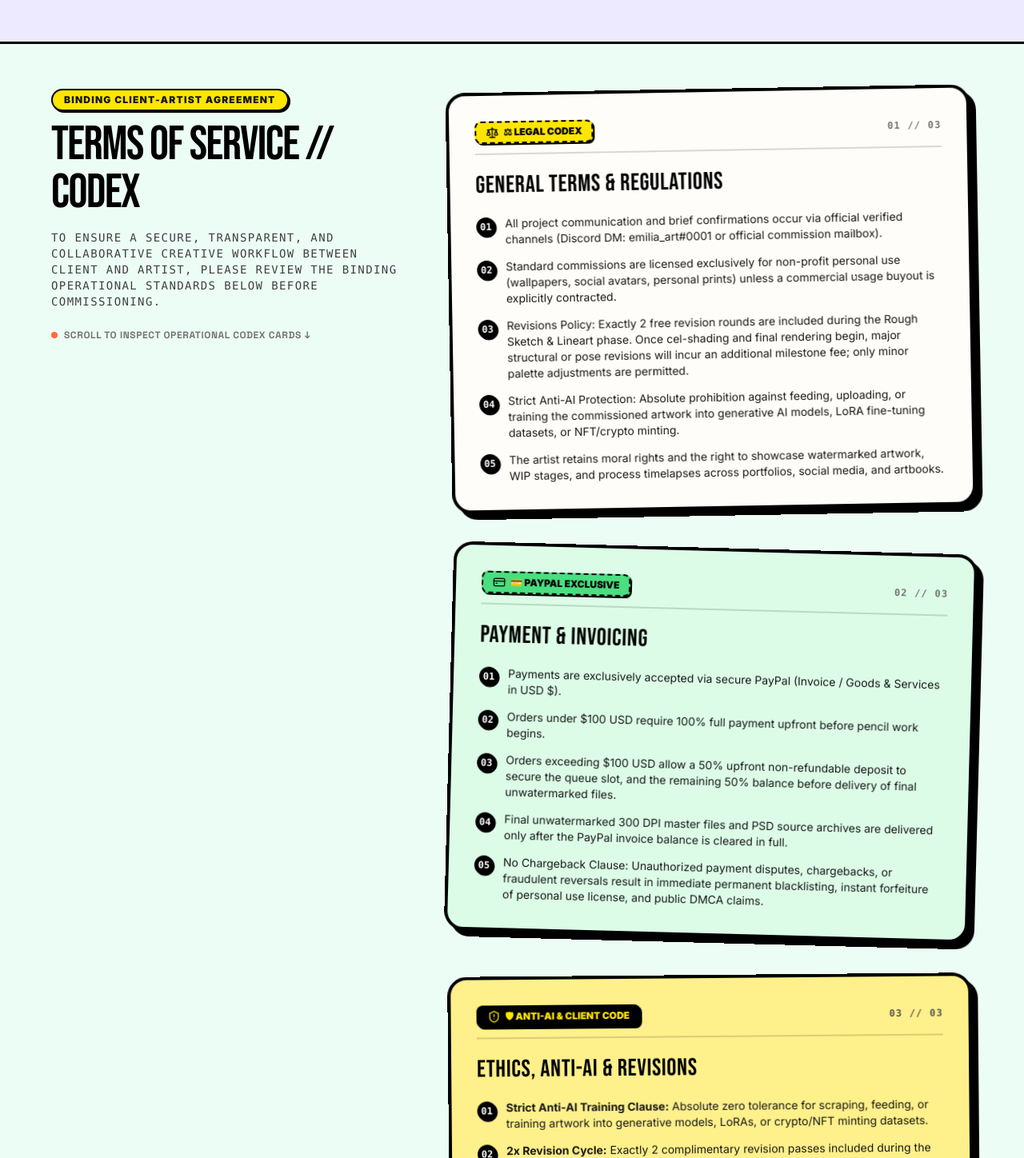
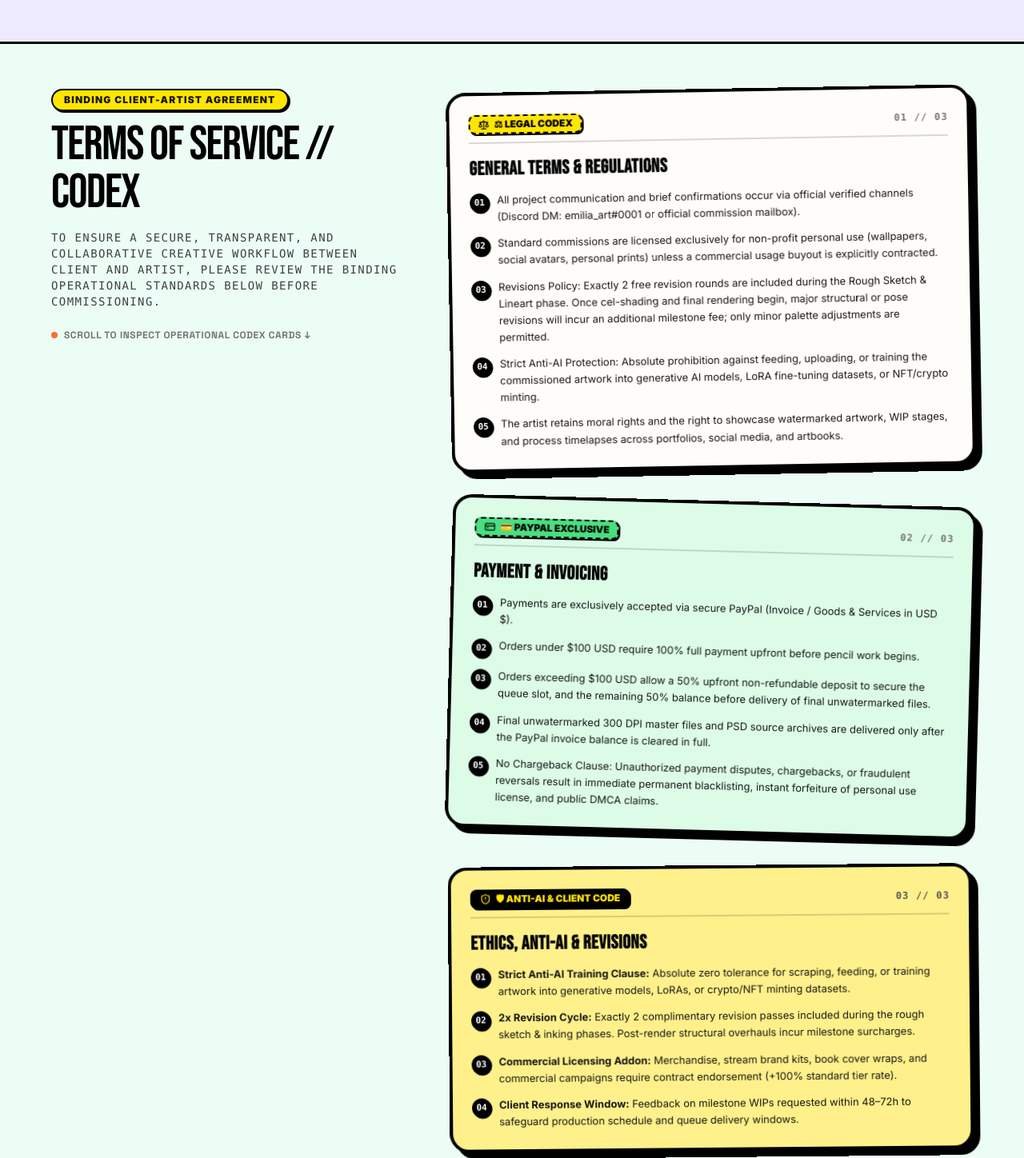
Before and after one commit to huzaifayaseen-bit/artwork_portfolio, a Next.js app: page / in a window 1280 px wide. Shown: the part 5422-6870 px from the top of the page at 80% size. Built offline with nearby package versions, Linux system fonts and the light colour scheme; no server answers.

Commit message:
fix: compact TOS card typography and padding to prevent bottom viewport cutoff

```diff
--- a/src/app/page.tsx
+++ b/src/app/page.tsx
@@ -170,7 +170,7 @@ export default function Home() {
         {/* Section 7: Terms of Service // Codex (Soft Sage / Mint) */}
         <section
           id="tos"
-          className="w-full bg-[#ECFDF5] border-b-[3px] border-black py-14 md:py-18 px-6 scroll-mt-20"
+          className="w-full bg-[#ECFDF5] border-b-[3px] border-black pt-14 md:pt-18 pb-32 px-6 scroll-mt-20"
         >
           <div className="max-w-6xl mx-auto">
             <TermsOfService tosData={data.termsOfService} />
--- a/src/app/tos/page.tsx
+++ b/src/app/tos/page.tsx
@@ -19,7 +19,7 @@ export default function TosPage() {
       <Navbar profile={data.profile} queueData={data.queue} />
 
       {/* Main TOS Container */}
-      <main className="flex-1 max-w-7xl w-full mx-auto px-4 sm:px-6 lg:px-8 pt-24 sm:pt-28 pb-8">
+      <main className="flex-1 max-w-7xl w-full mx-auto px-4 sm:px-6 lg:px-8 pt-24 sm:pt-28 pb-32">
         <TermsOfService tosData={data.termsOfService} />
       </main>
 
--- a/src/components/sections/TermsOfService.tsx
+++ b/src/components/sections/TermsOfService.tsx
@@ -14,7 +14,7 @@ export const TermsOfService: React.FC<TermsOfServiceProps> = ({ tosData }) => {
   return (
     <div className="max-w-6xl mx-auto grid grid-cols-1 lg:grid-cols-12 gap-10 items-start">
       {/* Left Column: Pinned Sticky Overview Header */}
-      <div className="lg:col-span-5 lg:sticky lg:top-28 select-none">
+      <div className="lg:col-span-5 lg:sticky lg:top-24 select-none">
         <span className="text-[11px] sm:text-xs font-black uppercase tracking-widest bg-[#FFE600] border-2 border-black px-3.5 py-1 rounded-full shadow-[2px_2px_0px_#000] inline-block mb-3">
           BINDING CLIENT-ARTIST AGREEMENT
         </span>
@@ -32,12 +32,12 @@ export const TermsOfService: React.FC<TermsOfServiceProps> = ({ tosData }) => {
       </div>
 
       {/* Right Column: Henrietta-Style Native Sticky Card Stack */}
-      <div className="lg:col-span-7 flex flex-col gap-12 relative pb-12">
+      <div className="lg:col-span-7 flex flex-col gap-10 relative pb-16">
         {/* Card 01: Legal Codex // Rules */}
-        <div className="sticky top-28 z-10 bg-[#FFFDF9] border-[4px] border-black rounded-3xl p-6 sm:p-8 shadow-[8px_8px_0px_#000] rotate-[-1deg] transition-transform select-none">
-          <div className="flex items-center justify-between gap-3 mb-5 pb-3 border-b-2 border-black/15">
-            <span className="inline-flex items-center gap-1.5 px-3 py-1 bg-[#FFE600] text-black border-2 border-dashed border-black font-black text-xs uppercase rounded-lg shadow-[2px_2px_0px_#000]">
-              <Scale className="w-4 h-4" />
+        <div className="sticky top-20 md:top-24 z-10 bg-[#FFFDF9] border-[4px] border-black rounded-3xl p-5 md:p-6 shadow-[8px_8px_0px_#000] rotate-[-1deg] transition-transform select-none max-h-[78vh] overflow-y-auto">
+          <div className="flex items-center justify-between gap-3 mb-4 pb-2.5 border-b-2 border-black/15">
+            <span className="inline-flex items-center gap-1.5 px-2.5 py-0.5 bg-[#FFE600] text-black border-2 border-dashed border-black font-black text-xs uppercase rounded-lg shadow-[2px_2px_0px_#000]">
+              <Scale className="w-3.5 h-3.5" />
               ⚖ {tosData.generalTerms?.badge || "LEGAL CODEX // RULES"}
             </span>
             <span className="font-mono text-xs font-black text-neutral-500 uppercase tracking-widest">
@@ -45,14 +45,14 @@ export const TermsOfService: React.FC<TermsOfServiceProps> = ({ tosData }) => {
             </span>
           </div>
 
-          <h3 className="font-comic text-2xl sm:text-3xl uppercase text-black tracking-wide mb-5">
+          <h3 className="font-comic text-xl md:text-2xl font-black uppercase text-black tracking-wide mb-3">
             {tosData.generalTerms?.title || "GENERAL TERMS & USAGE"}
           </h3>
 
-          <ul className="space-y-3.5 text-neutral-900 font-sans text-xs sm:text-sm leading-relaxed">
+          <ul className="space-y-2.5 md:space-y-3 text-neutral-900 font-sans text-xs md:text-[13px] leading-relaxed text-black/90">
             {tosData.generalTerms?.rules?.map((rule, idx) => (
-              <li key={idx} className="flex items-start gap-3">
-                <span className="w-6 h-6 rounded-full bg-black text-white font-mono font-black text-xs flex items-center justify-center shrink-0 border-2 border-black shadow-[1.5px_1.5px_0px_#000] mt-0.5">
+              <li key={idx} className="flex items-start gap-2.5">
+                <span className="w-6 h-6 rounded-full bg-black text-white font-mono font-black text-[11px] flex items-center justify-center shrink-0 border-2 border-black shadow-[1.5px_1.5px_0px_#000] mt-0.5">
                   {String(idx + 1).padStart(2, "0")}
                 </span>
                 <p>{rule}</p>
@@ -62,10 +62,10 @@ export const TermsOfService: React.FC<TermsOfServiceProps> = ({ tosData }) => {
         </div>
 
         {/* Card 02: PayPal Exclusive // Billing */}
-        <div className="sticky top-36 z-20 bg-[#DCFCE7] border-[4px] border-black rounded-3xl p-6 sm:p-8 shadow-[8px_8px_0px_#000] rotate-[1.5deg] transition-transform select-none">
-          <div className="flex items-center justify-between gap-3 mb-5 pb-3 border-b-2 border-black/15">
-            <span className="inline-flex items-center gap-1.5 px-3 py-1 bg-[#4ADE80] text-black border-2 border-dashed border-black font-black text-xs uppercase rounded-lg shadow-[2px_2px_0px_#000]">
-              <CreditCard className="w-4 h-4" />
+        <div className="sticky top-24 md:top-28 z-20 bg-[#DCFCE7] border-[4px] border-black rounded-3xl p-5 md:p-6 shadow-[8px_8px_0px_#000] rotate-[1.5deg] transition-transform select-none max-h-[78vh] overflow-y-auto">
+          <div className="flex items-center justify-between gap-3 mb-4 pb-2.5 border-b-2 border-black/15">
+            <span className="inline-flex items-center gap-1.5 px-2.5 py-0.5 bg-[#4ADE80] text-black border-2 border-dashed border-black font-black text-xs uppercase rounded-lg shadow-[2px_2px_0px_#000]">
+              <CreditCard className="w-3.5 h-3.5" />
               💳 {tosData.paymentInvoicing?.badge || "PAYPAL EXCLUSIVE // BILLING"}
             </span>
             <span className="font-mono text-xs font-black text-neutral-500 uppercase tracking-widest">
@@ -73,14 +73,14 @@ export const TermsOfService: React.FC<TermsOfServiceProps> = ({ tosData }) => {
             </span>
           </div>
 
-          <h3 className="font-comic text-2xl sm:text-3xl uppercase text-black tracking-wide mb-5">
+          <h3 className="font-comic text-xl md:text-2xl font-black uppercase text-black tracking-wide mb-3">
             {tosData.paymentInvoicing?.title || "PAYMENT & INVOICING PROTOCOL"}
           </h3>
 
-          <ul className="space-y-3.5 text-neutral-900 font-sans text-xs sm:text-sm leading-relaxed">
+          <ul className="space-y-2.5 md:space-y-3 text-neutral-900 font-sans text-xs md:text-[13px] leading-relaxed text-black/90">
             {tosData.paymentInvoicing?.rules?.map((rule, idx) => (
-              <li key={idx} className="flex items-start gap-3">
-                <span className="w-6 h-6 rounded-full bg-black text-white font-mono font-black text-xs flex items-center justify-center shrink-0 border-2 border-black shadow-[1.5px_1.5px_0px_#000] mt-0.5">
+              <li key={idx} className="flex items-start gap-2.5">
+                <span className="w-6 h-6 rounded-full bg-black text-white font-mono font-black text-[11px] flex items-center justify-center shrink-0 border-2 border-black shadow-[1.5px_1.5px_0px_#000] mt-0.5">
                   {String(idx + 1).padStart(2, "0")}
                 </span>
                 <p>{rule}</p>
@@ -90,10 +90,10 @@ export const TermsOfService: React.FC<TermsOfServiceProps> = ({ tosData }) => {
         </div>
 
         {/* Card 03: Client & Artist Code // Anti-AI */}
-        <div className="sticky top-44 z-30 bg-[#FEF08A] border-[4px] border-black rounded-3xl p-6 sm:p-8 shadow-[8px_8px_0px_#000] rotate-[-0.5deg] transition-transform select-none">
-          <div className="flex items-center justify-between gap-3 mb-5 pb-3 border-b-2 border-black/15">
-            <span className="inline-flex items-center gap-1.5 px-3 py-1 bg-black text-[#FFE600] border-2 border-dashed border-black font-black text-xs uppercase rounded-lg shadow-[2px_2px_0px_#000]">
-              <ShieldAlert className="w-4 h-4 text-[#FFE600]" />
+        <div className="sticky top-28 md:top-32 z-30 bg-[#FEF08A] border-[4px] border-black rounded-3xl p-5 md:p-6 shadow-[8px_8px_0px_#000] rotate-[-0.5deg] transition-transform select-none max-h-[78vh] overflow-y-auto">
+          <div className="flex items-center justify-between gap-3 mb-4 pb-2.5 border-b-2 border-black/15">
+            <span className="inline-flex items-center gap-1.5 px-2.5 py-0.5 bg-black text-[#FFE600] border-2 border-dashed border-black font-black text-xs uppercase rounded-lg shadow-[2px_2px_0px_#000]">
+              <ShieldAlert className="w-3.5 h-3.5 text-[#FFE600]" />
               🛡 ANTI-AI &amp; CLIENT CODE
             </span>
             <span className="font-mono text-xs font-black text-neutral-600 uppercase tracking-widest">
@@ -101,37 +101,37 @@ export const TermsOfService: React.FC<TermsOfServiceProps> = ({ tosData }) => {
             </span>
           </div>
 
-          <h3 className="font-comic text-2xl sm:text-3xl uppercase text-black tracking-wide mb-5">
+          <h3 className="font-comic text-xl md:text-2xl font-black uppercase text-black tracking-wide mb-3">
             ETHICS, ANTI-AI &amp; REVISIONS
           </h3>
 
-          <ul className="space-y-3.5 text-neutral-900 font-sans text-xs sm:text-sm leading-relaxed">
-            <li className="flex items-start gap-3">
-              <span className="w-6 h-6 rounded-full bg-black text-white font-mono font-black text-xs flex items-center justify-center shrink-0 border-2 border-black shadow-[1.5px_1.5px_0px_#000] mt-0.5">
+          <ul className="space-y-2.5 md:space-y-3 text-neutral-900 font-sans text-xs md:text-[13px] leading-relaxed text-black/90">
+            <li className="flex items-start gap-2.5">
+              <span className="w-6 h-6 rounded-full bg-black text-white font-mono font-black text-[11px] flex items-center justify-center shrink-0 border-2 border-black shadow-[1.5px_1.5px_0px_#000] mt-0.5">
                 01
               </span>
               <p>
                 <strong>Strict Anti-AI Training Clause:</strong> Absolute zero tolerance for scraping, feeding, or training artwork into generative models, LoRAs, or crypto/NFT minting datasets.
               </p>
             </li>
-            <li className="flex items-start gap-3">
-              <span className="w-6 h-6 rounded-full bg-black text-white font-mono font-black text-xs flex items-center justify-center shrink-0 border-2 border-black shadow-[1.5px_1.5px_0px_#000] mt-0.5">
+            <li className="flex items-start gap-2.5">
+              <span className="w-6 h-6 rounded-full bg-black text-white font-mono font-black text-[11px] flex items-center justify-center shrink-0 border-2 border-black shadow-[1.5px_1.5px_0px_#000] mt-0.5">
                 02
               </span>
               <p>
                 <strong>2x Revision Cycle:</strong> Exactly 2 complimentary revision passes included during the rough sketch &amp; inking phases. Post-render structural overhauls incur milestone surcharges.
               </p>
             </li>
-            <li className="flex items-start gap-3">
-              <span className="w-6 h-6 rounded-full bg-black text-white font-mono font-black text-xs flex items-center justify-center shrink-0 border-2 border-black shadow-[1.5px_1.5px_0px_#000] mt-0.5">
+            <li className="flex items-start gap-2.5">
+              <span className="w-6 h-6 rounded-full bg-black text-white font-mono font-black text-[11px] flex items-center justify-center shrink-0 border-2 border-black shadow-[1.5px_1.5px_0px_#000] mt-0.5">
                 03
               </span>
               <p>
                 <strong>Commercial Licensing Addon:</strong> Merchandise, stream brand kits, book cover wraps, and commercial campaigns require contract endorsement (+100% standard tier rate).
               </p>
             </li>
-            <li className="flex items-start gap-3">
-              <span className="w-6 h-6 rounded-full bg-black text-white font-mono font-black text-xs flex items-center justify-center shrink-0 border-2 border-black shadow-[1.5px_1.5px_0px_#000] mt-0.5">
+            <li className="flex items-start gap-2.5">
+              <span className="w-6 h-6 rounded-full bg-black text-white font-mono font-black text-[11px] flex items-center justify-center shrink-0 border-2 border-black shadow-[1.5px_1.5px_0px_#000] mt-0.5">
                 04
               </span>
               <p>
```
